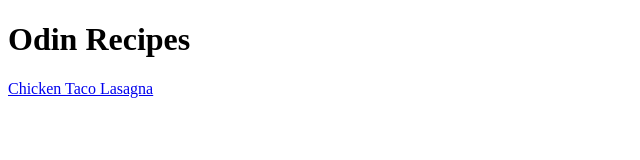
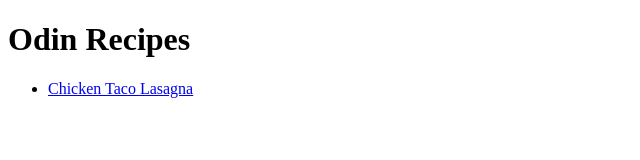
Before and after one commit to dimdimlv/odin-recipes, a plain HTML site: page index.html in a window 1280 px wide. Shown: the whole page, without its empty margins (0-640 px from the left). Drawn offline with Linux system fonts and the light colour scheme.

Commit message:
Changed links to unordered list

```diff
--- a/index.html
+++ b/index.html
@@ -8,6 +8,8 @@
 </head>
 <body>
     <h1>Odin Recipes</h1>
-    <p><a href="/recipes/lasagna.html">Chicken Taco Lasagna</a></p>
+    <ul>
+        <li><a href="/recipes/lasagna.html">Chicken Taco Lasagna</a></li>
+    </ul>
 </body>
 </html>
```
